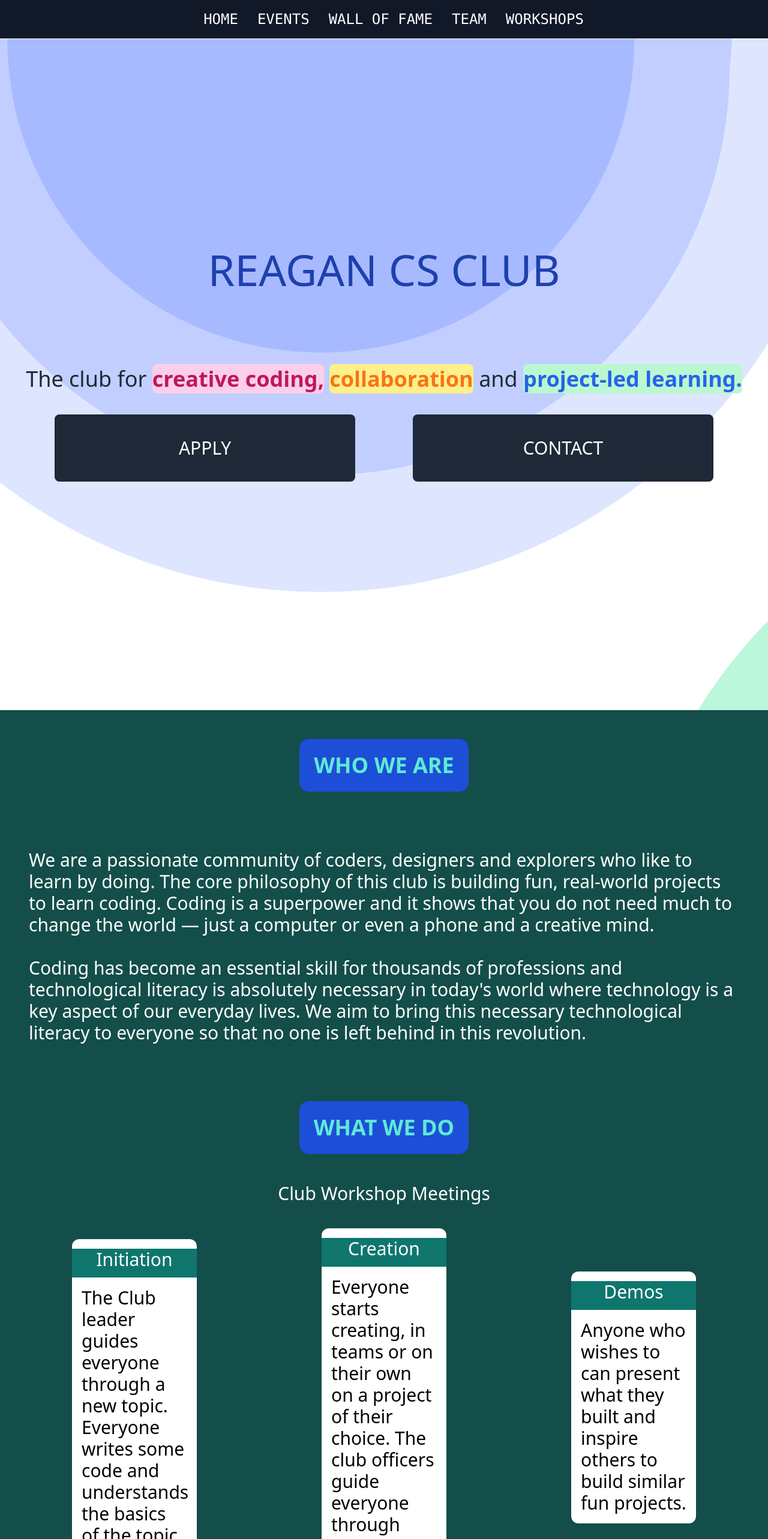
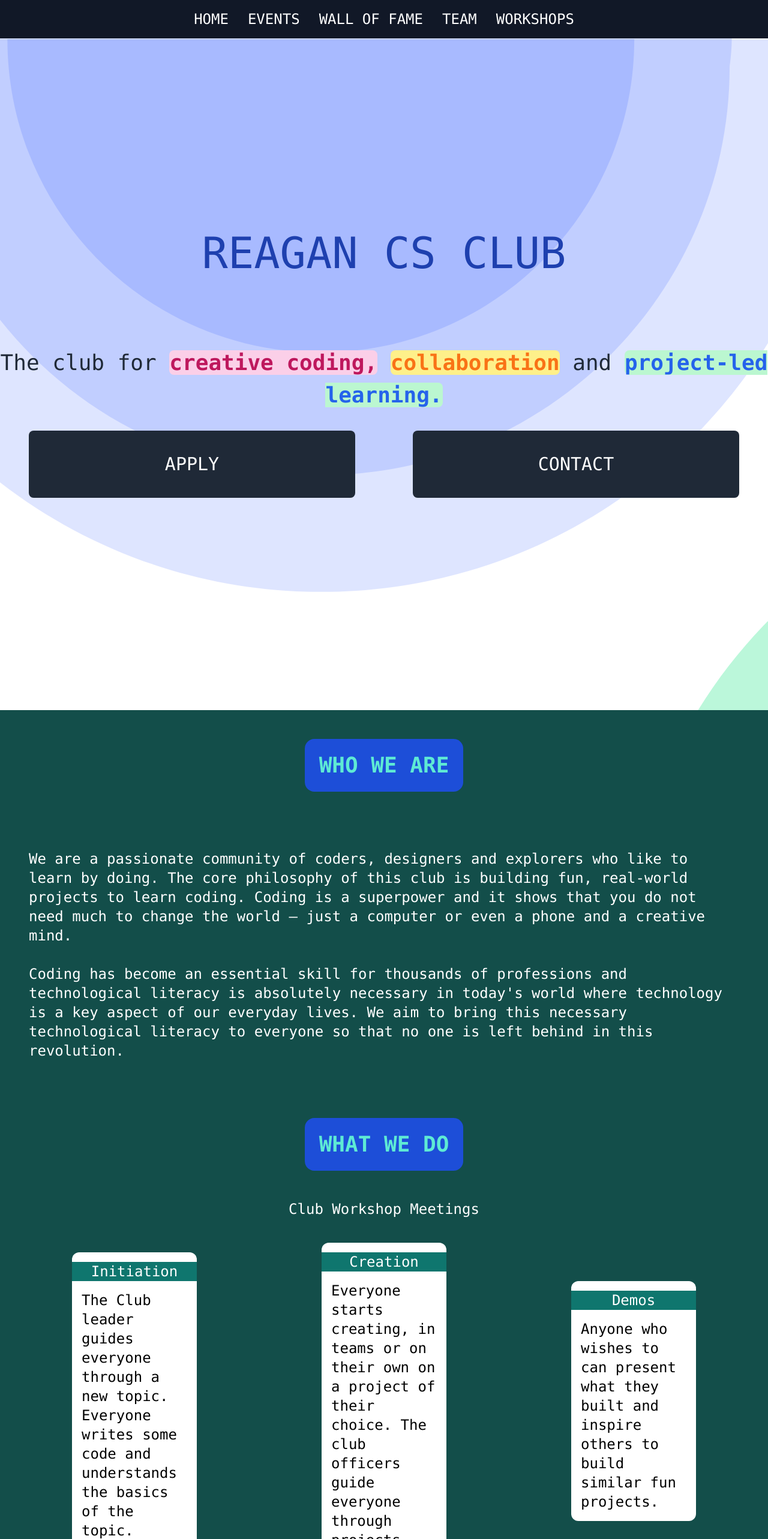
Before and after one commit to renaissancedog/rrcsclub, a SvelteKit app: page / in a window 1280 px wide. Shown: the top 2566 px of the page at 60% size. Built offline with nearby package versions, Linux system fonts and the light colour scheme.

Commit message:
monospace stuff

```diff
--- a/src/lib/components/EventCard.svelte
+++ b/src/lib/components/EventCard.svelte
@@ -2,8 +2,8 @@
   export let name, date, loc, desc;
 </script>
 
-<section class="flex flex-col lg:flex-row items-center justify-around w-full p-4">
-  <div class="bg-white font-sans my-4 text-center rounded-xl shadow-md w-full lg:w-1/2">
+<section class="flex flex-col lg:flex-row items-center justify-around w-full p-4 font-mono">
+  <div class="bg-white my-4 text-center rounded-xl shadow-md w-full lg:w-1/2">
     <h2 class='px-4 py-2 text-2xl lg:text-3xl text-white bg-teal-700 rounded-t-xl'>{name}</h2>
     <h2 class='px-4 py-2 text-xl lg:text-2xl text-white bg-teal-700'>{date} in {loc}</h2>
     <p class='m-4 text-lg lg:text-2xl'>{desc}</p>
--- a/src/lib/components/FameCard.svelte
+++ b/src/lib/components/FameCard.svelte
@@ -2,8 +2,8 @@
   export let authorName, projName, desc, link;
 </script>
 
-<section class="flex flex-col lg:flex-row items-center justify-around w-full p-4">
-  <div class="bg-white font-sans my-4 text-center rounded-xl shadow-md w-full lg:w-1/2">
+<section class="flex flex-col lg:flex-row items-center justify-around w-full p-4 font-mono">
+  <div class="bg-white my-4 text-center rounded-xl shadow-md w-full lg:w-1/2">
     <h2 class='px-4 py-2 text-2xl lg:text-3xl text-white bg-teal-700 rounded-t-xl'>{projName}</h2>
     <h2 class='px-4 py-2 text-xl lg:text-2xl text-white bg-teal-700'>{authorName}</h2>
     <p class='m-4 text-lg lg:text-2xl'>{desc} <br>
--- a/src/lib/components/Navbar.svelte
+++ b/src/lib/components/Navbar.svelte
@@ -3,9 +3,9 @@
 </script>
 
 <div class="font-mono text-2xl h-auto p-4 bg-gray-900 text-center w-full flex flex-col sm:flex-row items-center justify-center text-white">
-  <ul class="space-x-8 flex flex-col sm:flex-row">
+  <ul class="lg:space-x-8 flex flex-col sm:flex-row items-center">
     <li>
-      <a class="ml-8 cursor-pointer text-white uppercase" href="{base}">HOME</a>
+      <a class="cursor-pointer text-white uppercase" href="{base}">HOME</a>
     </li>
     <li>
       <a class="cursor-pointer text-white uppercase" href="{base}/events">EVENTS</a>
--- a/src/lib/components/OfficerCard.svelte
+++ b/src/lib/components/OfficerCard.svelte
@@ -2,8 +2,8 @@
   export let name, role, desc, img;
 </script>
 
-<section class="flex flex-col lg:flex-row items-center justify-around w-full p-4">
-  <div class="bg-white font-sans my-4 text-center rounded-xl shadow-md w-full lg:w-1/2">
+<section class="flex flex-col lg:flex-row items-center justify-around w-full p-4 font-mono">
+  <div class="bg-white my-4 text-center rounded-xl shadow-md w-full lg:w-1/2">
     <h2 class='px-4 py-2 text-2xl lg:text-3xl text-white bg-teal-700 rounded-t-xl'>{name}</h2>
     <h2 class='px-4 py-2 text-xl lg:text-2xl text-white bg-teal-700'>{role}</h2>
     <div class="flex flex-row">
--- a/src/routes/+layout.svelte
+++ b/src/routes/+layout.svelte
@@ -1,2 +1,2 @@
 <script>import "../app.css";</script><slot></slot>
-<footer class="bg-teal-900 text-center text-white">Contribute to this website at <a class="underline" target="_blank" rel="noopener noreferrer"  href="https://github.com/renaissancedog/rrcsclub">its GitHub.</a></footer>
+<footer class="bg-teal-900 text-center text-white font-mono">Contribute to this website at <a class="underline" target="_blank" rel="noopener noreferrer"  href="https://github.com/renaissancedog/rrcsclub">its GitHub.</a></footer>
--- a/src/routes/+page.svelte
+++ b/src/routes/+page.svelte
@@ -10,7 +10,7 @@
 <title>Reagan HS Computer Science Club</title>
 <meta name='description' content='The home page for the Ronald Reagan High School Computer Science club. We are a club for creative coding and Computer Science exploration. Join us to gain practical experience in Computer Science while having tons of fun!'/>
   <Navbar {base}/>
-  <section class="bg-white h-[70rem] bg-cover bg-[url('/TopBg.svg')] flex flex-col text-center items-center justify-center w-screen bg-no-repeat">
+  <section class="font-mono bg-white h-[70rem] bg-cover bg-[url('/TopBg.svg')] flex flex-col text-center items-center justify-center w-screen bg-no-repeat">
     <h1 class="text-7xl h-32 mb-16 text-blue-800 uppercase top-0 justify-center"> Reagan CS Club </h1>
     <div class="text-4xl leading-normal text-gray-800">
       The club for <span class="rounded-lg text-pink-700 bg-pink-200 font-bold">creative coding,</span>
@@ -29,10 +29,10 @@
         </div>
       </div>
     </section>
-  <main class="bg-teal-900 w-screen flex flex-col justify-center items-center">
+  <main class="bg-teal-900 w-screen flex flex-col justify-center items-center font-mono">
     <section class="flex flex-col items-center justify-center">
       <h1 class="rounded-2xl m-12 p-6 text-4xl text-teal-300 uppercase font-black bg-blue-700">Who We Are</h1>
-      <p class="m-12 w-fit text-3xl text-white font-light">
+      <p class="m-12 w-fit text-2xl text-white font-light">
         We are a passionate community of coders, designers and explorers
         who like to learn by doing. The core philosophy of this club is
         building fun, real-world projects to learn coding. Coding is a
@@ -47,34 +47,34 @@
     </section>
     <h1 class="rounded-2xl m-12 p-6 text-4xl text-teal-300 uppercase font-black bg-blue-700">What we do</h1>
     <section class="px-4 items-center justify-center w-screen">
-      <h1 class="text-white text-3xl text-center pb-8">Club Workshop Meetings</h1>
+      <h1 class="text-white text-2xl text-center pb-8">Club Workshop Meetings</h1>
       <section class="flex flex-col lg:flex-row items-center justify-around w-full">
         <div class="bg-white mt-2 rounded-xl lg:w-1/6">
-          <h2 class='my-4 h-12 text-center text-3xl text-white bg-teal-700'>Initiation</h2>
-          <p class='m-4 text-3xl'>
+          <h2 class='my-4 text-center text-2xl text-white bg-teal-700'>Initiation</h2>
+          <p class='m-4 text-2xl'>
             The Club leader guides everyone through a new topic. Everyone writes some code and understands the basics of the topic.
           </p>
         </div>
         <div class="bg-white mt-2 rounded-xl lg:w-1/6">
-          <h2 class='my-4 h-12 text-center text-3xl text-white bg-teal-700'>Creation</h2>
-          <p class='m-4 text-3xl'>
+          <h2 class='my-4 text-center text-2xl text-white bg-teal-700'>Creation</h2>
+          <p class='m-4 text-2xl'>
             Everyone starts creating, in teams or on their own on a project of their choice. The club officers guide everyone through projects.
           </p>
         </div>
         <div class="bg-white mt-2 rounded-xl lg:w-1/6">
-          <h2 class="my-4 h-12 text-center text-3xl text-white bg-teal-700">Demos</h2>
-          <p class='m-4 text-3xl'>
+          <h2 class="my-4 text-center text-2xl text-white bg-teal-700">Demos</h2>
+          <p class='m-4 text-2xl'>
             Anyone who wishes to can present what they built and inspire others to build similar fun projects.
           </p>
         </div>
       </section>
-      <p class="text-3xl pt-8 text-white font-light text-center pb-4">
+      <p class="text-2xl pt-8 text-white font-light text-center pb-4">
         Beginners are highly encouraged to attend these workshops to learn programming and new skills.
       </p>
     </section>
     <section class="drop-shadow-2xl flex flex-col items-center justify-center">
       <h1 class="text-center rounded-2xl m-12 p-6 text-4xl text-teal-300 uppercase font-black bg-blue-700">Beyond Meetings</h1>
-      <div class="mx-12 text-left w-fit text-3xl text-white font-light">
+      <div class="mx-12 text-left w-fit text-2xl text-white font-light">
         <p> Our club goes beyond simple meetings and we host a ton of fun events. Some events we are planning for this year include:</p>
         <ul class="list-disc">
           <li>2-day Hackathons</li>
@@ -89,7 +89,7 @@
     </section>
     <section class="drop-shadow-2xl flex flex-col items-center justify-center">
       <h1 class="rounded-2xl m-12 p-6 text-4xl text-teal-300 uppercase font-black bg-blue-700">Requirements</h1>
-      <p class="m-12 w-fit text-3xl text-white font-light">
+      <p class="m-12 w-fit text-2xl text-white font-light">
         In order to be eligible to join Reagan CS Club, you must be a
         student of Reagan High School in San Antonio, Texas, be
         in good standing with NEISD policies and government laws, and pay a $20 membership fee. Those
--- a/src/routes/events/+page.svelte
+++ b/src/routes/events/+page.svelte
@@ -8,7 +8,7 @@
 <meta name='description' content='The home page for the Ronald Reagan High School Computer Science club. We are a club for creative coding and Computer Science exploration. Join us to gain practical experience in Computer Science while having tons of fun!'/>
 <meta name="viewport" content="width=device-width, initial-scale=1.0">
 
-<div class="bg-teal-900 flex flex-col justify-center items-center w-full">
+<div class="bg-teal-900 flex flex-col justify-center items-center w-full font-mono">
   <Navbar {base} />
   <h1 class='my-4 text-center text-4xl sm:text-5xl lg:text-7xl text-white'>Events</h1>
   <div class="flex flex-wrap justify-center w-full px-4">
--- a/src/routes/team/+page.svelte
+++ b/src/routes/team/+page.svelte
@@ -8,7 +8,7 @@
 <meta name='description' content='The home page for the Ronald Reagan High School Computer Science club. We are a club for creative coding and Computer Science exploration. Join us to gain practical experience in Computer Science while having tons of fun!'/>
 <meta name="viewport" content="width=device-width, initial-scale=1.0">
 
-<div class="bg-teal-900 flex flex-col justify-center items-center w-full">
+<div class="bg-teal-900 flex flex-col justify-center items-center w-full font-mono">
   <Navbar {base} />
   <h1 class='my-4 text-center text-4xl sm:text-5xl lg:text-7xl text-white'>Our Team</h1>
   <p class="text-xl text-white text-center">Meet the folks responsible for running the club!</p>
--- a/src/routes/walloffame/+page.svelte
+++ b/src/routes/walloffame/+page.svelte
@@ -8,7 +8,7 @@
 <meta name='description' content='The home page for the Ronald Reagan High School Computer Science club. We are a club for creative coding and Computer Science exploration. Join us to gain practical experience in Computer Science while having tons of fun!'/>
 <meta name="viewport" content="width=device-width, initial-scale=1.0">
 
-<div class="bg-teal-900 flex flex-col justify-center items-center w-full">
+<div class="bg-teal-900 flex flex-col justify-center items-center w-full font-mono">
   <Navbar {base} />
   <h1 class='my-4 text-center text-4xl sm:text-5xl lg:text-7xl text-white'>Wall of Fame</h1>
   <div class="flex flex-wrap justify-center w-full px-4">
--- a/src/routes/workshops/+page.svelte
+++ b/src/routes/workshops/+page.svelte
@@ -7,10 +7,10 @@
 <meta name='description' content='The home page for the Ronald Reagan High School Computer Science club. We are a club for creative coding and Computer Science exploration. Join us to gain practical experience in Computer Science while having tons of fun!'/>
 <meta name="viewport" content="width=device-width, initial-scale=1.0">
 
-<div class="bg-teal-900 flex flex-col justify-center items-center w-full">
+<div class="bg-teal-900 flex flex-col justify-center items-center w-full font-mono">
   <Navbar {base} />
   <h1 class='my-4 text-center text-4xl sm:text-5xl lg:text-7xl text-white'>Workshops</h1>
-  <p class="text-center text-xl text-white">Find resources from previous workshops here.</p>
+  <!-- <p class="text-center text-xl text-white">Find resources from previous workshops here.</p> -->
   <p class="text-xl text-white">Under Construction</p>
 </div>
 <div class="h-[50vh] lg:h-[90vh] bg-teal-900"></div>
```
